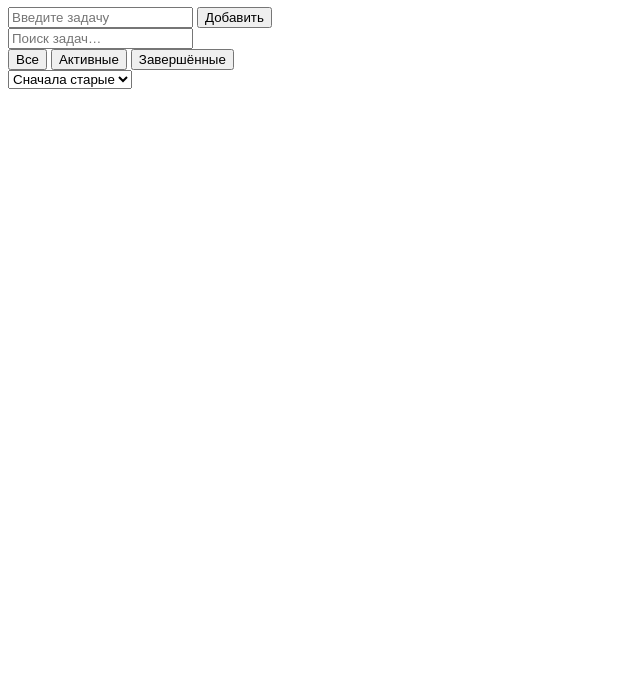
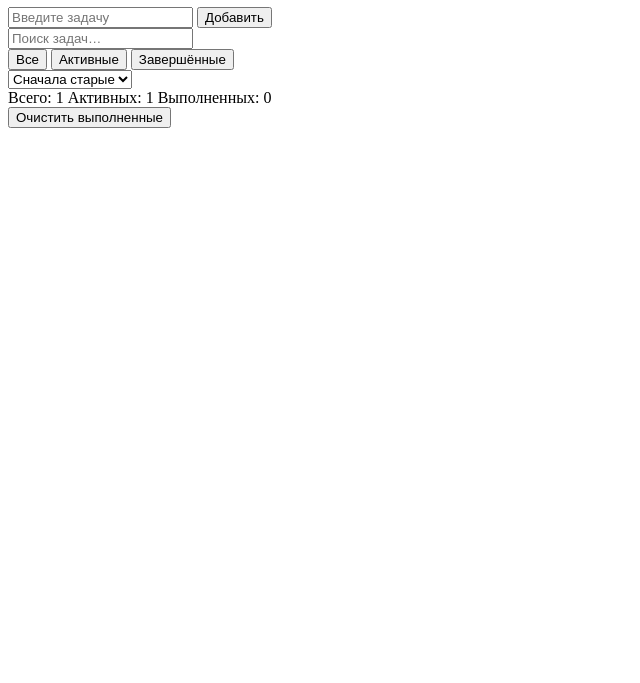
Before and after one commit to varyizmm/tasklite, a plain HTML site: page index.html in a window 1280 px wide. Shown: the part 117-800 px from the top of the page, without its empty margins (0-640 px from the left). Drawn offline with Linux system fonts and the light colour scheme.

Commit message:
feat(todo): добавить нижнюю панель со счётчиками и очисткой

```diff
--- a/index.html
+++ b/index.html
@@ -35,6 +35,16 @@
     <option>Сначала новые</option>
   </select>
  </div>
+ <div class="footer-controls">
+  <div class="footer-controls__counters">
+    <span>Всего: 1</span>
+    <span>Активных: 1</span>
+    <span>Выполненных: 0</span>
+  </div>
+  <button class="button button--clear footer-controls__clear" type="button">
+    Очистить выполненные
+  </button>
+</div>
     </main>
   </body>
 </html>
```
